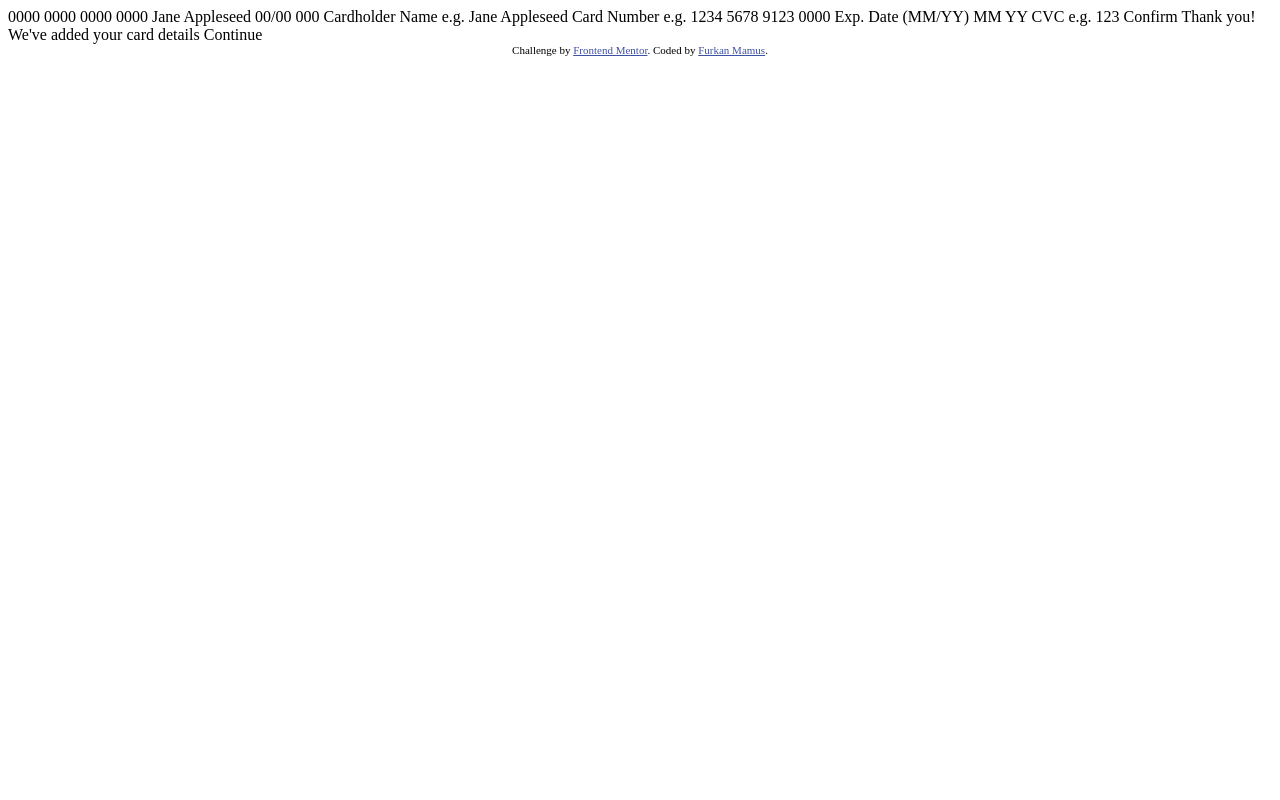
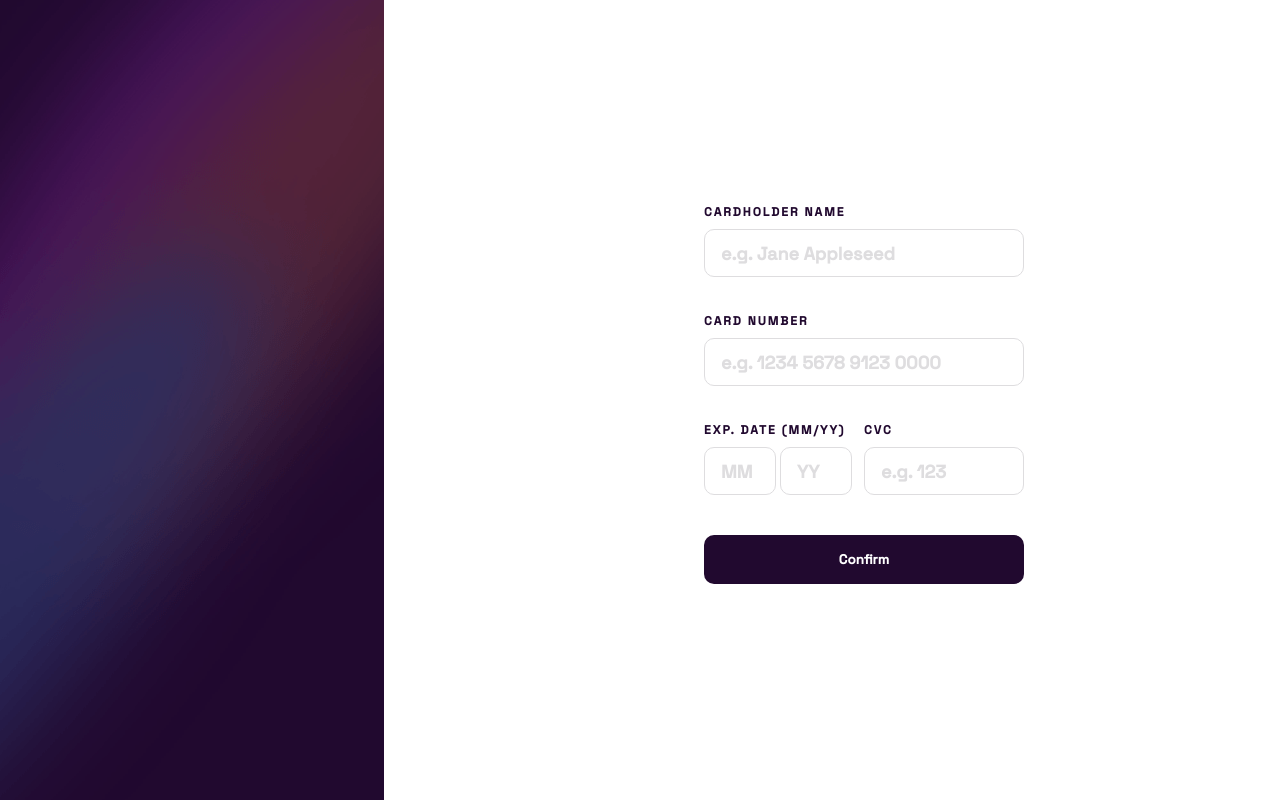
Before and after one commit to fmamus/Interactive-card-details-form, a plain HTML site: page index.html in a window 1280 px wide. Drawn offline with Linux system fonts and the light colour scheme.

Commit message:
files changed

```diff
--- /dev/null
+++ b/app.js
@@ -0,0 +1,24 @@
+const cardNumber = document.getElementById('card-number');
+const cardDateMonth = document.getElementById('card-date-month');
+const cardDateYear = document.getElementById('card-date-year');
+const cardCvc = document.getElementById('card-cvc');
+
+cardDateMonth.addEventListener('keydown', () => {
+    if (cardDateMonth.value.length > 2) {
+        cardDateMonth.value = cardDateMonth.value.slice(0, 2);
+    }
+})
+
+
+cardDateYear.addEventListener('keydown', () => {
+    if (cardDateYear.value.length >= 2) {
+        cardDateYear.value = cardDateYear.value.slice(0, 2);
+    }
+})
+
+
+cardCvc.addEventListener('keydown', () => {
+    if (cardCvc.value.length > 2) {
+        cardCvc.value = cardCvc.value.slice(0, 2);
+    }
+})
--- a/index.html
+++ b/index.html
@@ -5,6 +5,8 @@
   <meta name="viewport" content="width=device-width, initial-scale=1.0"> <!-- displays site properly based on user's device -->
 
   <link rel="icon" type="image/png" sizes="32x32" href="./images/favicon-32x32.png">
+
+  <link rel="stylesheet" href="style.css">
 
   <title>Frontend Mentor | Interactive card details form</title>
 
@@ -16,36 +18,41 @@
 </head>
 <body>
 
-  0000 0000 0000 0000
-  Jane Appleseed
-  00/00
+  <div id="left-side"></div>
+  <div id="right-side">
+    <div class="container">
+      <div class="form">
+        <div class="name">
+          <label for="name">cardholder name</label>
+          <input type="text" id="name" placeholder="e.g. Jane Appleseed">
+        </div>
+        <div class="card-number">
+          <label for="card-number">card number</label>
+          <input type="number" id="card-number" placeholder="e.g. 1234 5678 9123 0000">
+        </div>
+        <div class="date-field">
+          <div class="card-date">
+            <label for="card-date">exp. date (mm/yy)</label>
+            <input type="number" id="card-date-month" placeholder="MM">
+            <input type="number" id="card-date-year" placeholder="YY">
+          </div>
+          <div class="card-cvc">
+            <label for="card-cvc">cvc</label>
+            <input type="number" maxlength="3" id="card-cvc" placeholder="e.g. 123">
+          </div>
+        </div>
+        <div class="button">
+          <button>Confirm</button>
+        </div>
+      </div>
+    </div>
+  </div>
 
-  000
-
-  Cardholder Name
-  e.g. Jane Appleseed
-
-  Card Number
-  e.g. 1234 5678 9123 0000
-
-  Exp. Date (MM/YY)
-  MM
-  YY
-
-  CVC
-  e.g. 123
-
-  Confirm
-
-  <!-- Completed state start -->
-
-  Thank you!
-  We've added your card details
-  Continue
-
-  <div class="attribution">
+  <!-- <div class="attribution">
     Challenge by <a href="https://www.frontendmentor.io?ref=challenge" target="_blank">Frontend Mentor</a>.
     Coded by <a href="#">Furkan Mamus</a>.
-  </div>
+  </div> -->
+
+  <script src="app.js"></script>
 </body>
 </html>
--- /dev/null
+++ b/style.css
@@ -0,0 +1,119 @@
+@import url('https://fonts.googleapis.com/css2?family=Space+Grotesk:wght@500&display=swap');
+
+:root{
+    --white: hsl(0, 0%, 100%);
+    --LightGrayishViolet: hsl(270, 3%, 87%);
+    --DarkGrayishViolet: hsl(279, 6%, 55%);
+    --VeryDarkViolet: hsl(278, 68%, 11%);
+}
+
+*{
+    margin: 0;
+    padding: 0;
+    box-sizing: border-box;
+    font-family: 'Space Grotesk', sans-serif;
+    font-weight: 600;
+}
+
+input::-webkit-outer-spin-button,
+input::-webkit-inner-spin-button {
+  -webkit-appearance: none;
+  margin: 0;
+}
+
+::placeholder {
+    color: var(--LightGrayishViolet);
+    opacity: 1; /* Firefox */
+  }
+
+  :-ms-input-placeholder { /* Internet Explorer 10-11 */
+   color: red;
+  }
+
+  ::-ms-input-placeholder { /* Microsoft Edge */
+   color: red;
+  }
+
+#left-side{
+    width: 30%;
+    height: 100vh;
+    background-image: url("/images/bg-main-desktop.png");
+    float: left;
+}
+
+#right-side{
+    width: 70%;
+    height: 100vh;
+    background-color: var(--white);
+    float: left;
+}
+
+#right-side .container{
+    position: absolute;
+    top: 25%;
+    left: 55%;
+    width: 25%;
+}
+
+#right-side .container .form{
+    display: flex;
+    flex-direction: column;
+}
+
+#right-side .container .form input{
+    width: 100%;
+    height: 3rem;
+    font-size: 1.125rem;
+    padding: 0 1rem;
+    outline: none;
+    border: none;
+    border: 1px solid var(--LightGrayishViolet);
+    border-radius: 10px;
+    margin-top: .5rem;
+    margin-bottom: 2rem;
+}
+
+#right-side .container .form input:focus{
+}
+
+#right-side .container .form label{
+    text-transform: uppercase;
+    letter-spacing: 2px;
+    color: var(--VeryDarkViolet);
+    font-size: 0.75rem;
+}
+
+#right-side .container .form .date-field{
+    display: flex;
+}
+
+#right-side .container .form .card-date{
+    width: 50%;
+}
+
+#right-side .container .form .card-date input{
+    width: 45%;
+}
+
+#right-side .container .form .card-cvc{
+    width: 50%;
+}
+
+.button button{
+    padding: 1rem 0;
+    border: none;
+    width: 100%;
+    color: var(--white);
+    background-color: var(--VeryDarkViolet);
+    border-radius: 10px;
+    margin-top: .5rem;
+}
+
+#name:focus {
+    border: double 3px transparent;
+    border-radius: 6px;
+    background-image: linear-gradient(white, white),
+                      linear-gradient(to right, orange, yellow);
+    background-origin: border-box;
+    background-clip: padding-box, border-box;
+  }
```
